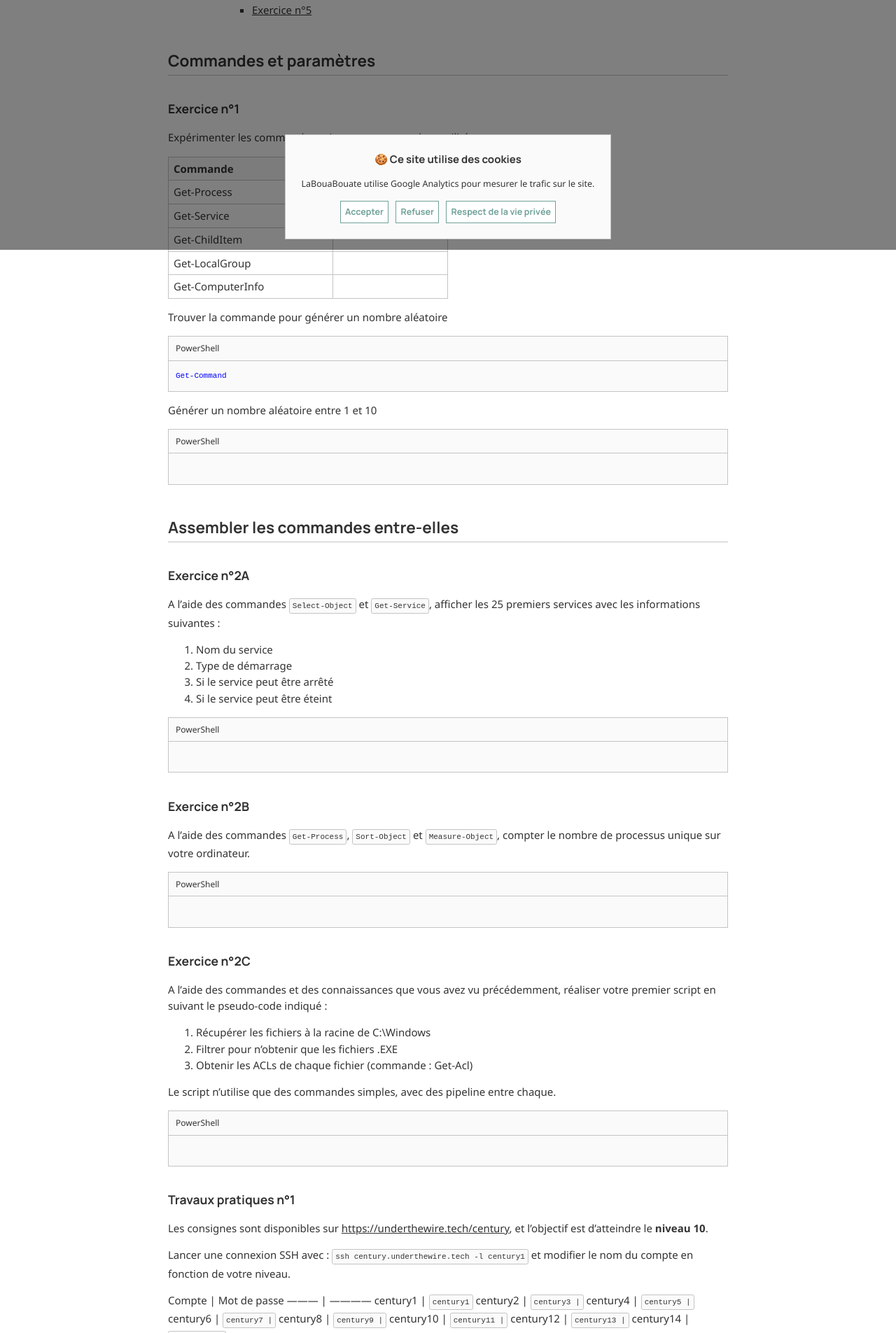
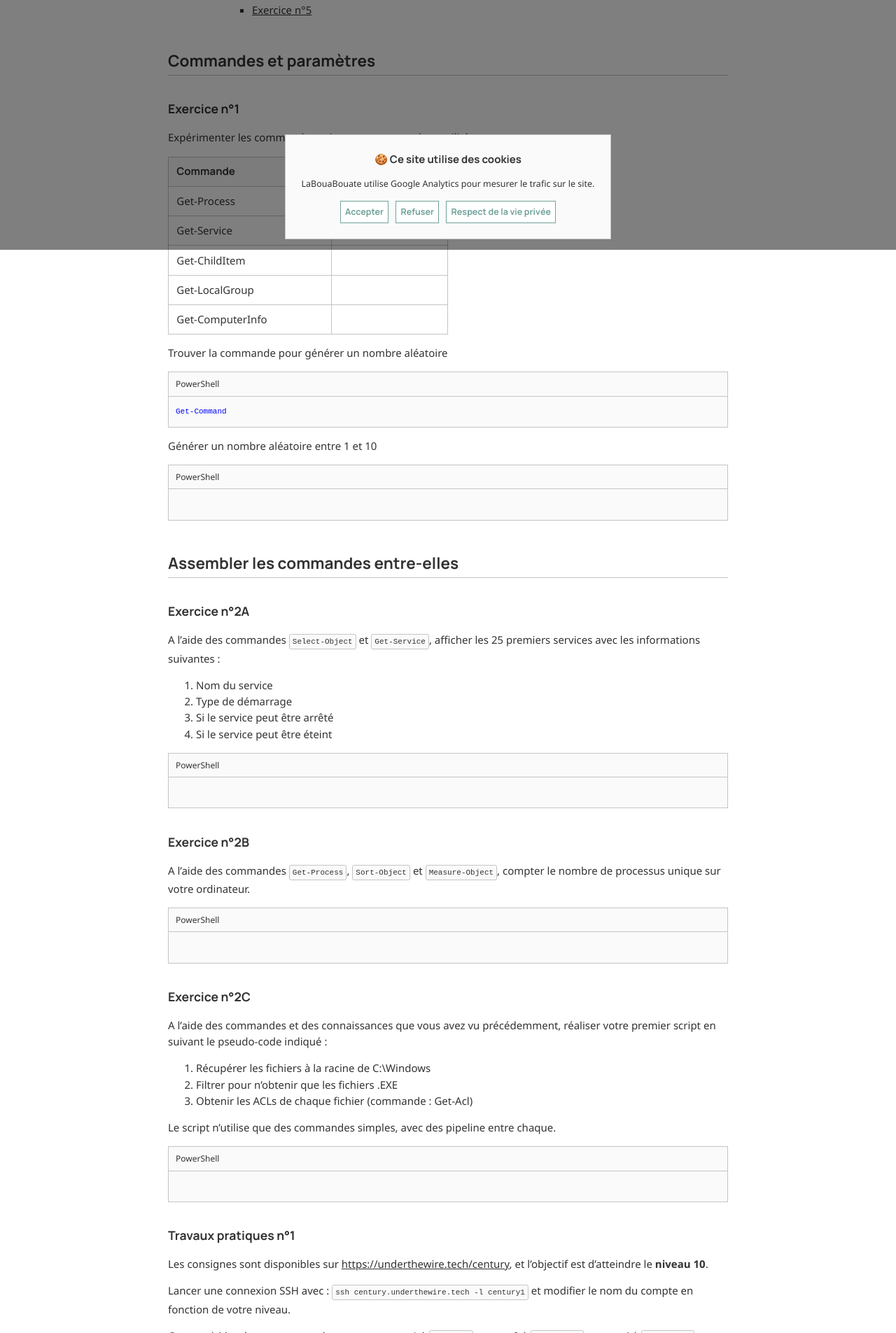
Before and after one commit to leobouard/leobouard.github.io, a Jekyll site: the page built from assets/files/PS101_Etudiant.md, in a window 1280 px wide. Shown: the part 543-2448 px from the top of the page at 70% size. Built offline with Jekyll 4.4.1, drawn with Linux system fonts in a browser that asks for light colours; nearby versions of some CDN libraries; some web fonts are replaced; our own code applies the rules of GitHub Pages for plain Markdown files.

Commit message:
Update tables.scss

```diff
--- a/_sass/tables.scss
+++ b/_sass/tables.scss
@@ -3,7 +3,7 @@ td,
 tr,
 th {
     border: var(--border);
-    padding: 7px;
+    padding: 0.75em;
     border-collapse: collapse;
     line-height: 125%;
 }
@@ -12,6 +12,7 @@ th {
     background-color: var(--lightaccent);
     text-align: left;
     position: relative;
+    font-family: var(--titlefont);
 }
 
 th i.fa-solid.fa-sort {
```
